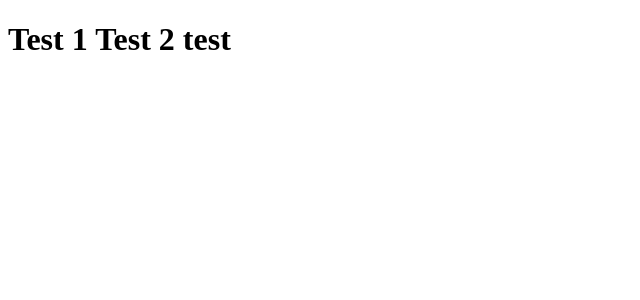
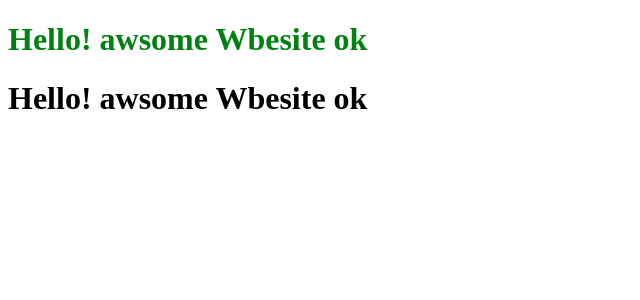
Before and after one commit to Yazanibesh/x, a React (Create React App) app: page / in a window 1280 px wide. Shown: the top 300 px of the page, without its empty margins (0-640 px from the left). Built offline with nearby package versions, Linux system fonts and the light colour scheme.

Commit message:
created first react component

```diff
--- a/package.json
+++ b/package.json
@@ -39,5 +39,11 @@
       "last 1 firefox version",
       "last 1 safari version"
     ]
+  },
+  "devDependencies": {
+    "@typescript-eslint/eslint-plugin": "^4.17.0",
+    "@typescript-eslint/parser": "^4.17.0",
+    "eslint": "^7.22.0",
+    "eslint-plugin-react": "^7.22.0"
   }
 }
--- a/src/App.tsx
+++ b/src/App.tsx
@@ -1,21 +1,13 @@
-import React from 'react';
-;
+import React from "react";
+import {Greeting} from "./components/greeting/Greeting";
 
+// eslint-disable-next-line @typescript-eslint/explicit-module-boundary-types
 function App() {
-  return (
-    <div>
-
-
-      <h1>
-        Test 1
-        Test 2
-       test
-      </h1>
-
-
-
-    </div>
-  );
+	return (
+		<>
+			<Greeting />
+		</>
+	);
 }
 
 export default App;
--- /dev/null
+++ b/src/components/greeting/Greeting.css
@@ -0,0 +1,5 @@
+.title{
+    font-size: 2rem;
+    color :rgb(0, 128, 17);
+
+}
--- /dev/null
+++ b/src/components/greeting/Greeting.tsx
@@ -0,0 +1,13 @@
+import React from "react";
+import "./Greeting.css";
+
+// eslint-disable-next-line @typescript-eslint/explicit-module-boundary-types
+export const Greeting = () => {
+	return(
+		<div>
+			<h1 className="title"> Hello! awsome Wbesite ok</h1>
+			<h1> Hello! awsome Wbesite ok</h1>
+		</div>
+
+	);
+};
--- a/src/reportWebVitals.ts
+++ b/src/reportWebVitals.ts
@@ -1,8 +1,9 @@
-import { ReportHandler } from 'web-vitals';
+import { ReportHandler } from "web-vitals";
 
+// eslint-disable-next-line @typescript-eslint/explicit-module-boundary-types
 const reportWebVitals = (onPerfEntry?: ReportHandler) => {
 	if (onPerfEntry && onPerfEntry instanceof Function) {
-    import('web-vitals').then(({ getCLS, getFID, getFCP, getLCP, getTTFB }) => {
+		import("web-vitals").then(({ getCLS, getFID, getFCP, getLCP, getTTFB }) => {
 			getCLS(onPerfEntry);
 			getFID(onPerfEntry);
 			getFCP(onPerfEntry);
```
Also changed, not shown: src/index.tsx (+8 -8 lines), .eslintrc.js (added). Lines whose indentation alone changed are shown as unchanged.
